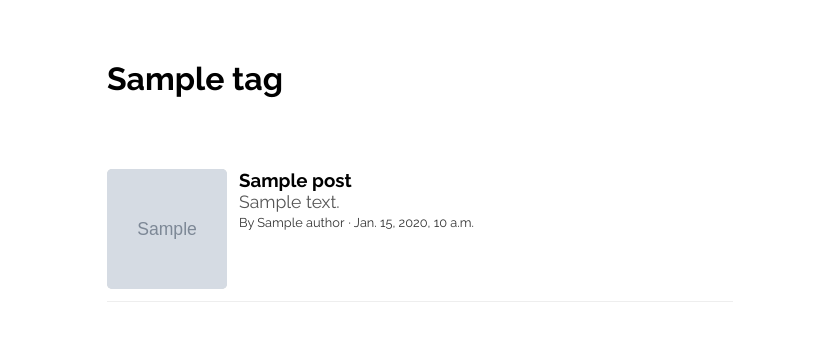
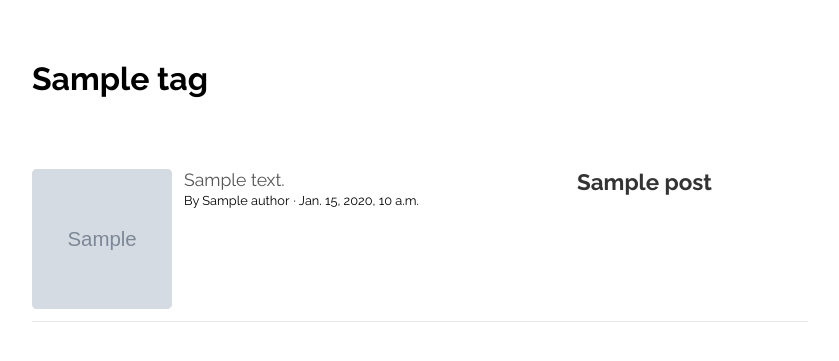
Before and after one commit to TheGeneralTech/inception_general_tech_website, a Django app: template generaltech/templates/generaltech/tag.html in a window 1280 px wide. Shown: the part 104-465 px from the top of the page, without its empty margins (220-1059 px from the left). Run offline with Django 3.2, Linux system fonts and the light colour scheme; the template is opened without the code that fills it: most values are stand-ins (such as "Sample title", 1, 10 or a date in 2020); grey boxes marked "Sample" are stand-in pictures; parts of the project's set-up code (start-up, migrations or seed data) failed here and were passed over.

Commit message:
changed layout for large screens

```diff
--- a/generaltech/scss/_normal_articles.scss
+++ b/generaltech/scss/_normal_articles.scss
@@ -37,14 +37,22 @@
   border: $border_color solid 0;
   border-radius: $border_radius;
 }
-.norm_article_cont summary h3,
-.norm_article_cont summary p {
+.norm_article_cont .article_summary {
+  display: flex;
+  flex-direction: column;
+}
+.norm_article_cont .article_summary h3 {
+  margin: 0;
+  display: inline;
+  color: $font_color_light;
+}
+.norm_article_cont .article_summary p {
   margin: 0;
   display: inline;
 }
-.norm_article_cont summary span {
+.norm_article_cont .article_summary span {
   font-size: $smaller_font;
-  color: $font_color_light;
+  color: $font_color;
 }
 
 /* Responsive config */
@@ -57,9 +65,25 @@
 
 @media only screen and (min-width: 800px) {
   .norm_article_img {
-    width: 120px;
-    height: 120px;
-    flex: 0 0 120px;
+    width: 140px;
+    max-width: 140px;
+    height: 140px;
+    flex: 0 0 140px;
+  }
+  .norm_article_cont .article_summary {
+    flex: 1 1 500px;
+    flex-direction: row;
+    .article_details {
+      order: 2;
+      margin-right: 24px;
+      flex: 1 1 300px;
+    }
+    h3 {
+      order: 3;
+      margin-right: 12px;
+      font-size: 1.4em;
+      flex: 1 1 150px;
+    }
   }
 }
 
--- a/generaltech/scss/_variables.scss
+++ b/generaltech/scss/_variables.scss
@@ -1,6 +1,6 @@
 // Colors
 $background_color: #fff;
-$border_color: #eee;
+$border_color: #e8e8e8;
 $font_color_neg: #fff;
 $font_color: #000;
 $font_color_light: #333;
@@ -11,7 +11,7 @@ $accent_color: #7c19ff;
 $max_cont_width: 1200px;
 $standard_sep: 12px;
 $border_radius: 5px;
-$normal_articles_width: 650px;
+$normal_articles_width: 800px;
 $smaller_font: .8em;
 $article_cont_width: 650px;
 $article_cont_separation: 18px;
--- a/generaltech/scss/article.scss
+++ b/generaltech/scss/article.scss
@@ -141,6 +141,7 @@ footer {
     border-radius: 25px;
     font-size: 1em;
     padding: $standard_sep/2 $standard_sep;
+    cursor: pointer;
   }
   p {
     margin: 0;
--- a/generaltech/static/css/tag.css
+++ b/generaltech/static/css/tag.css
@@ -47,8 +47,8 @@ hr {
   width: 100%;
   height: 1px;
   margin: 0;
-  border: 0px solid #eee;
-  background-color: #eee;
+  border: 0px solid #e8e8e8;
+  background-color: #e8e8e8;
 }
 
 img {
@@ -70,7 +70,7 @@ header {
   -webkit-box-flex: 0;
       -ms-flex: 0 0 100%;
           flex: 0 0 100%;
-  border: #eee solid;
+  border: #e8e8e8 solid;
   border-width: 0 0 1px;
 }
 
@@ -165,7 +165,7 @@ header {
 /* Responsive config ends */
 #main {
   width: 100%;
-  max-width: 650px;
+  max-width: 800px;
   margin: auto;
 }
 
@@ -200,7 +200,7 @@ header {
 
 .norm_article_cont {
   width: 100%;
-  max-width: 650px;
+  max-width: 800px;
   padding: 12px 0;
   height: auto;
   color: #000;
@@ -215,7 +215,7 @@ header {
 }
 
 .norm_articles hr {
-  max-width: 650px;
+  max-width: 800px;
 }
 
 .article_description {
@@ -232,19 +232,34 @@ header {
   margin-right: 12px;
   -o-object-fit: cover;
      object-fit: cover;
-  border: #eee solid 0;
+  border: #e8e8e8 solid 0;
   border-radius: 5px;
 }
 
-.norm_article_cont summary h3,
-.norm_article_cont summary p {
+.norm_article_cont .article_summary {
+  display: -webkit-box;
+  display: -ms-flexbox;
+  display: flex;
+  -webkit-box-orient: vertical;
+  -webkit-box-direction: normal;
+      -ms-flex-direction: column;
+          flex-direction: column;
+}
+
+.norm_article_cont .article_summary h3 {
+  margin: 0;
+  display: inline;
+  color: #333;
+}
+
+.norm_article_cont .article_summary p {
   margin: 0;
   display: inline;
 }
 
-.norm_article_cont summary span {
+.norm_article_cont .article_summary span {
   font-size: 0.8em;
-  color: #333;
+  color: #000;
 }
 
 /* Responsive config */
@@ -256,11 +271,40 @@ header {
 
 @media only screen and (min-width: 800px) {
   .norm_article_img {
-    width: 120px;
-    height: 120px;
+    width: 140px;
+    max-width: 140px;
+    height: 140px;
     -webkit-box-flex: 0;
-        -ms-flex: 0 0 120px;
-            flex: 0 0 120px;
+        -ms-flex: 0 0 140px;
+            flex: 0 0 140px;
+  }
+  .norm_article_cont .article_summary {
+    -webkit-box-flex: 1;
+        -ms-flex: 1 1 500px;
+            flex: 1 1 500px;
+    -webkit-box-orient: horizontal;
+    -webkit-box-direction: normal;
+        -ms-flex-direction: row;
+            flex-direction: row;
+  }
+  .norm_article_cont .article_summary .article_details {
+    -webkit-box-ordinal-group: 3;
+        -ms-flex-order: 2;
+            order: 2;
+    margin-right: 24px;
+    -webkit-box-flex: 1;
+        -ms-flex: 1 1 300px;
+            flex: 1 1 300px;
+  }
+  .norm_article_cont .article_summary h3 {
+    -webkit-box-ordinal-group: 4;
+        -ms-flex-order: 3;
+            order: 3;
+    margin-right: 12px;
+    font-size: 1.4em;
+    -webkit-box-flex: 1;
+        -ms-flex: 1 1 150px;
+            flex: 1 1 150px;
   }
 }
 
--- a/generaltech/static/js/article.js
+++ b/generaltech/static/js/article.js
@@ -4,7 +4,7 @@ document.addEventListener("scroll", fetchMoreContent);
 
 function fetchMoreContent() {
   if (fetch_more) {
-    if (window.scrollY + 2 * window.innerHeight > document.body.scrollHeight) {
+    if (window.scrollY + 3 * window.innerHeight > document.body.scrollHeight) {
       fetch_more = false;
 
       var request = new XMLHttpRequest();
--- a/generaltech/static/js/index.js
+++ b/generaltech/static/js/index.js
@@ -5,7 +5,7 @@ document.addEventListener("scroll", fetchMoreContent);
 
 function fetchMoreContent() {
   if (fetch_more) {
-    if (window.scrollY + 2 * window.innerHeight > document.body.scrollHeight) {
+    if (window.scrollY + 3 * window.innerHeight > document.body.scrollHeight) {
       fetch_more = false;
 
       var request = new XMLHttpRequest();
--- a/generaltech/templates/generaltech/normal_articles.html
+++ b/generaltech/templates/generaltech/normal_articles.html
@@ -1,8 +1,9 @@
 {% for post in posts %}
 <a class="norm_article_cont" href="{% url 'article_page' post.url %}">
   <img class="norm_article_img" src="{{ post.titleImage }}" alt="" />
-  <summary>
-    <h3 class="article_heading">{{ post.title }}</h3><br>
+  <div class="article_summary">
+    <h3>{{ post.title }}</h3>
+    <div class="article_details">
       {% if post.shortDescription %}
       <div class="article_description">
         <p>{{ post.shortDescription }}</p>
@@ -11,7 +12,8 @@
       <span class="article_writer">By {{ post.author.name }}</span>
       <span class="interpunct"> · </span>
       <span class="article_publish_date">{{ post.created_on }}</span>
-  </summary>
+    </div>
+  </div>
 </a>
 <hr>
 {% endfor %}
```
Also changed, not shown: generaltech/scss/index.scss (+9 -6 lines), generaltech/static/css/article.css (+5 -4 lines), generaltech/static/css/author.css (+59 -15 lines), generaltech/static/css/index.css (+77 -31 lines). Lines whose indentation alone changed are shown as unchanged.
